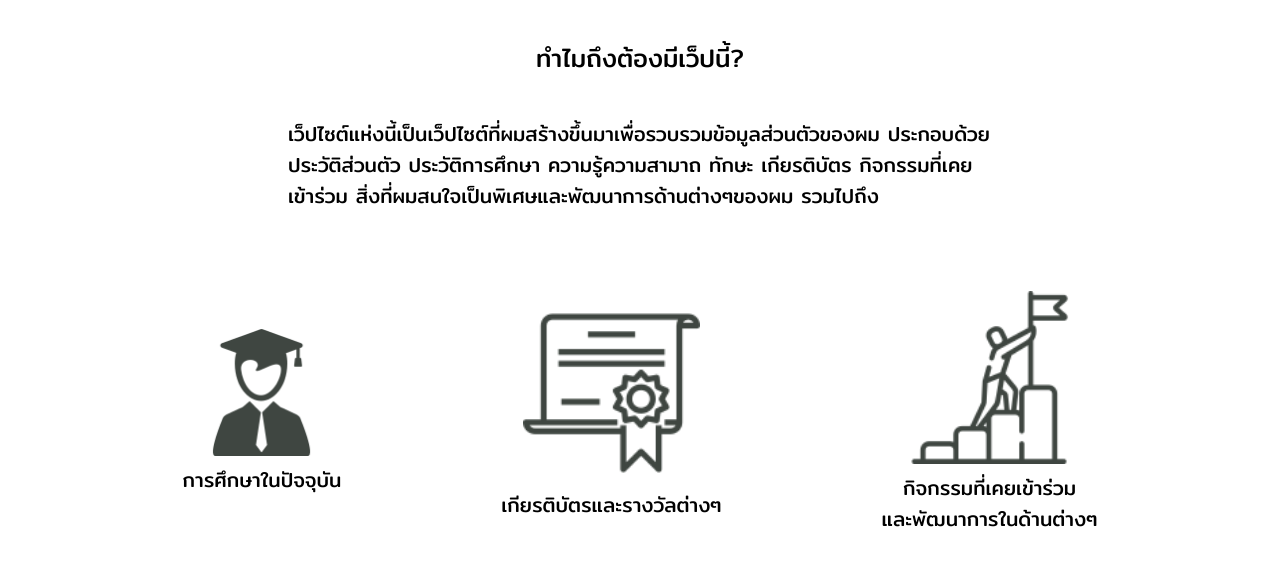
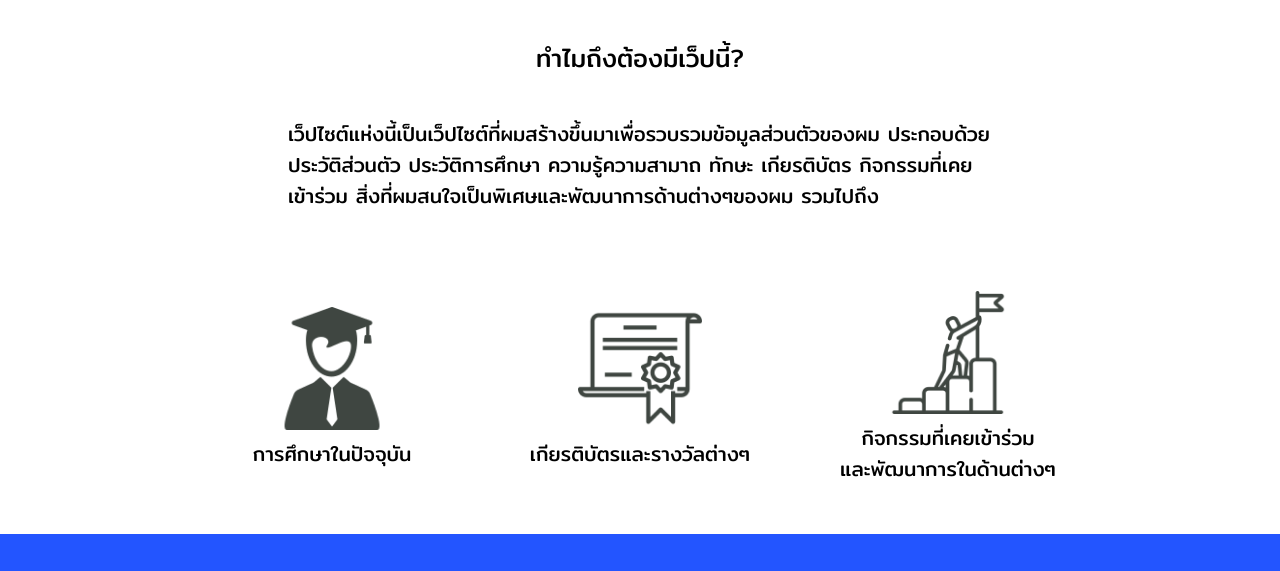
Before and after one commit to JuneKR/MyPortFolio, a plain HTML site: page html/landing.html in a window 1280 px wide. Shown: the part 379-950 px from the top of the page. Drawn offline with Linux system fonts and the light colour scheme.

Commit message:
Improve Pre-Image ให้ดูดีกว่าเดิม

```diff
--- a/Sass/styles2.scss
+++ b/Sass/styles2.scss
@@ -163,12 +163,12 @@ $colors:(
     }
 }
 
-.icon{
-    max-width: 80%;
-    padding: 10px;
-
+.pre-image{
+    max-width: 100%;
+    text-align: center;
     img{
-        width: 100%;
+        width: 40%;
+        margin: 0 90px 0 90px;
         // margin-left:auto;
         // margin-right:auto;
         // background-color: white;
@@ -236,14 +236,15 @@ article{
 
     // }
 
-figure{
-    margin: 0 80px 0 80px;
-    img{
-        width: 80%;
-        height: auto;
-        animation: test 6s 1;
-    }
-}
+// figure{
+//     margin: 0 80px 0 80px;
+//     max-width: 30%;
+//     img{
+//         width: 100%;
+//         height: auto;
+//         animation: test 6s 1;
+//     }
+// }
 
 figcaption{
     margin: 10px 0 10px 0;
--- a/html/landing.html
+++ b/html/landing.html
@@ -40,7 +40,9 @@
                 </article>
 
                 <!-- Pre - Images -->
+                <div class="pre-image">
                     <div class="flex-container">
+
                         <figure>
                             <img src="../Images/graduate-student-avatar.png" alt="education">
                             <p>การศึกษาในปัจจุบัน</p>
@@ -59,6 +61,7 @@
                             <p>และพัฒนาการในด้านต่างๆ</p>
                             <!-- <figcaption>กิจกรรมที่เคยเข้าร่วมและพัฒนาการ</figcaption> -->
                         </figure>
+                    </div>
                 </div>
 
                 <!-- Information -->
```
Also changed, not shown: Images/certificate2.png (added), Images/graduate-student-avatar2.png (added), styles/styles2.css, 2 other files. Lines whose indentation alone changed are shown as unchanged.
